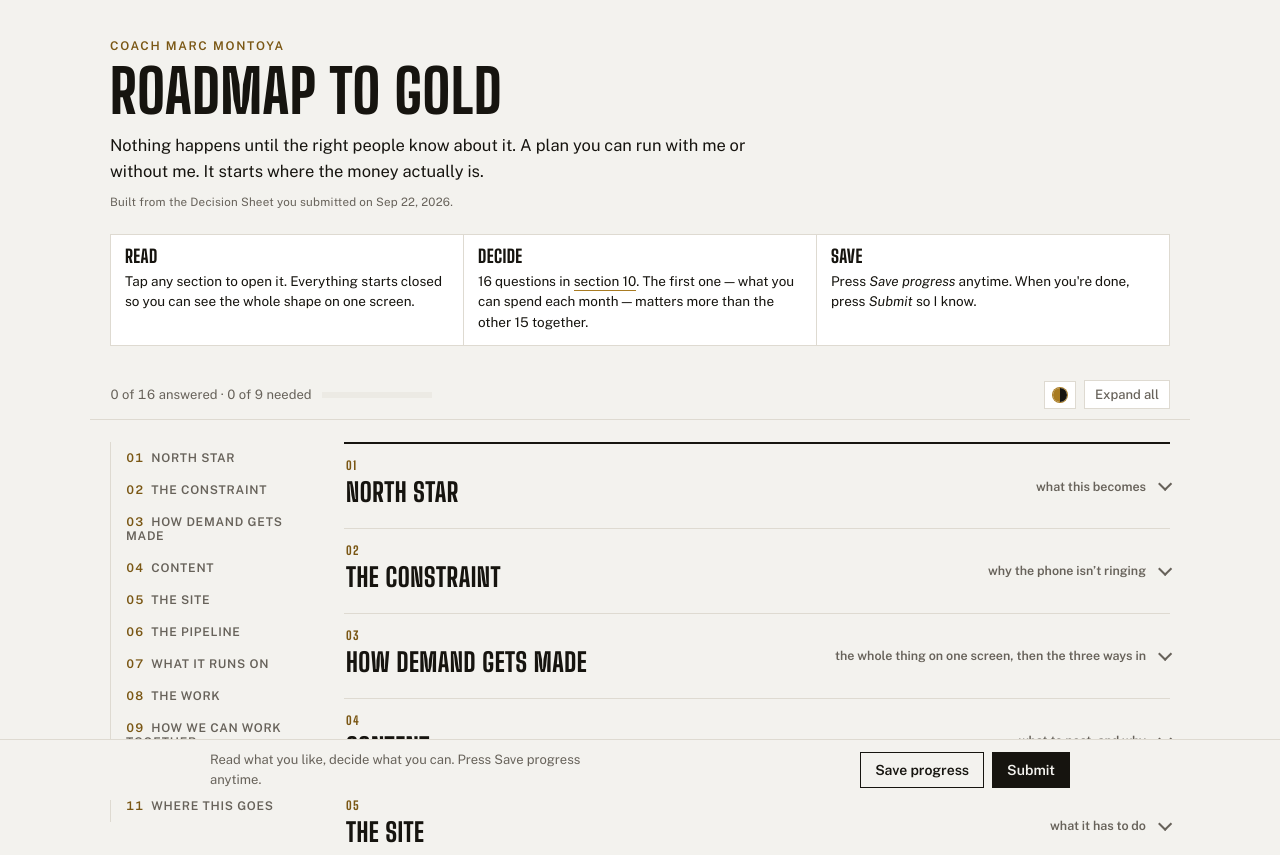
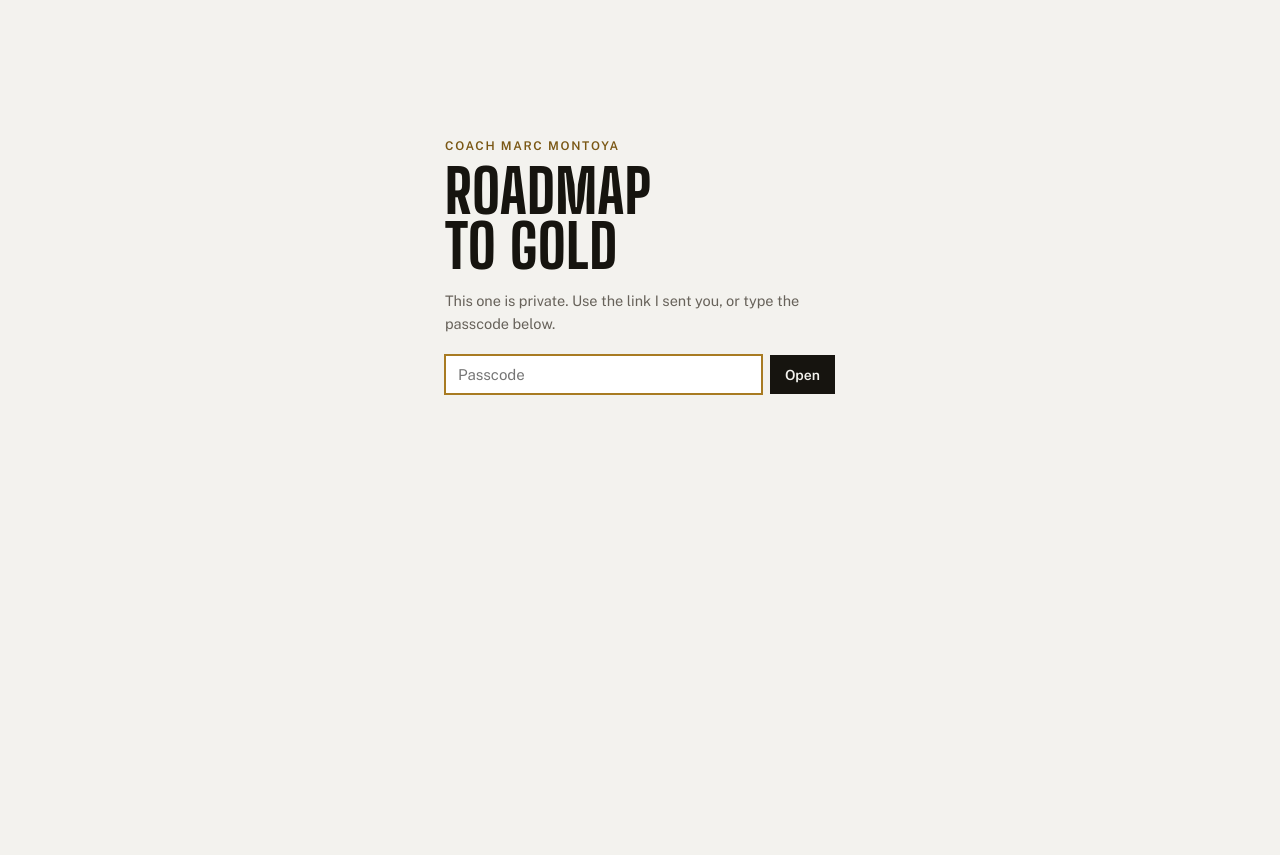
Before and after one commit to SJSP-AC/roadmap-to-gold, a plain HTML site: page index.html in a window 1280 px wide. Shown: the top 855 px of the page. After the commit the page ends 800 px from the top, so only its background shows below. Drawn offline with nearby package versions, Linux system fonts and the light colour scheme.

Commit message:
Add files via upload

```diff
--- a/index.html
+++ b/index.html
@@ -187,6 +187,13 @@ table.cmp td.num{font-variant-numeric:tabular-nums;white-space:normal}
 .tn-toggle[aria-expanded="false"] .chev{transform:rotate(45deg) translateY(-3px)}
 .tn-body{padding:0 13px 13px;font-size:13.5px}
 .tn-body p{margin:0;max-width:none}
+.gate{max-width:430px;margin:14vh auto 0;padding:0 20px}
+.gate h1{margin:0 0 16px}
+.gate-note{margin:0 0 20px;font-size:14.5px;line-height:1.55;color:var(--muted);max-width:none}
+.gate-form{display:flex;gap:8px}
+.gate-form input{flex:1;min-width:0;font:400 15px var(--body);padding:10px 12px;background:var(--surface);color:var(--ink);border:1px solid var(--line);border-radius:0}
+.gate-form input:focus{outline:none;border-color:var(--gold);box-shadow:0 0 0 1px var(--gold)}
+.gate-err{margin:14px 0 0;font-size:13.5px;line-height:1.5;color:var(--warn);max-width:none}
 a.seclink{color:inherit;text-decoration:none;border-bottom:1px solid var(--gold);padding-bottom:1px;white-space:nowrap}
 a.seclink:hover{color:var(--gold-ink);background:var(--gold-wash)}
 a.seclink:focus-visible{outline:2px solid var(--gold);outline-offset:2px}
@@ -1789,6 +1796,46 @@ function getKey(){
   if(m){ try{ localStorage.setItem(KEY_STORE, m[1]); }catch(e){} return m[1]; }
   try{ return localStorage.getItem(KEY_STORE) || ""; }catch(e){ return ""; }
 }
+/* The gate. Obfuscation, not encryption: this whole file is readable by anyone
+   who opens view-source. It stops a person who lands on the bare URL, which is
+   what it is for. Real access control would need a different host. */
+function hashKey(str){
+  var h = 5381, i;
+  for(i=0;i<str.length;i++){ h = (((h*33) ^ str.charCodeAt(i)) >>> 0); }
+  return h.toString(36);
+}
+var PASS_HASH = "1fa87go";
+function keyOk(k){ return !!k && hashKey(String(k).toLowerCase()) === PASS_HASH; }
+
+function renderGate(){
+  var root = document.getElementById("pg-root");
+  root.innerHTML =
+    '<div class="gate">'+
+      '<p class="eyebrow">Coach Marc Montoya</p>'+
+      '<h1>Roadmap to Gold</h1>'+
+      '<p class="gate-note">This one is private. Use the link I sent you, or type the passcode below.</p>'+
+      '<form id="gate-form" class="gate-form" autocomplete="off">'+
+        '<input id="gate-input" type="password" autocapitalize="none" autocorrect="off" spellcheck="false" aria-label="Passcode" placeholder="Passcode">'+
+        '<button type="submit" class="btn">Open</button>'+
+      '</form>'+
+      '<p class="gate-err" id="gate-err" hidden>That is not it. The passcode is the part of my link after <b>#k=</b>.</p>'+
+    '</div>';
+  var input = document.getElementById("gate-input");
+  document.getElementById("gate-form").addEventListener("submit", function(ev){
+    ev.preventDefault();
+    var v = (input.value||"").trim().toLowerCase();
+    if(keyOk(v)){
+      try{ localStorage.setItem(KEY_STORE, v); }catch(e){}
+      location.hash = "#k=" + v;
+      location.reload();
+    } else {
+      document.getElementById("gate-err").hidden = false;
+      input.select();
+    }
+  });
+  input.focus();
+}
+
 function getDevice(){
   var d=""; try{ d = localStorage.getItem(DEVICE_STORE) || ""; }catch(e){}
   if(!d){ d = Math.random().toString(36).slice(2,10); try{ localStorage.setItem(DEVICE_STORE, d); }catch(e){} }
@@ -1883,6 +1930,7 @@ function copyAnswers(){
 }
 
 /* ---------- boot ---------- */
+if(!keyOk(getKey())){ renderGate(); return; }
 render(); wire(); refresh(); syncAllBtn();
 var decided = DECISIONS.filter(function(d){ return isAnswered(d.id); }).length;
 var submittedAt = 0; try{ submittedAt = +localStorage.getItem(SUB_STORE)||0; }catch(e){}
```
